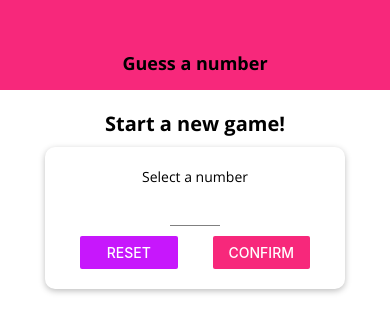
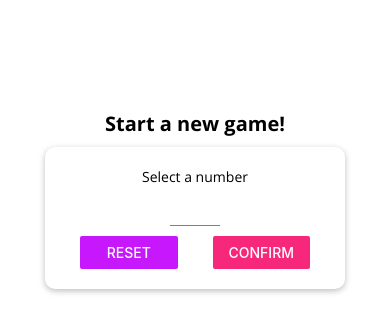
Before and after one commit to brad-trantham/real-app-01-starting-project, a React Native app: screen / in a window 390 px wide. Shown: the top 332 px of the page. Built offline with nearby package versions, Linux system fonts and the light colour scheme.

Commit message:
Commit after lecture 99 - Platform API

```diff
--- a/components/Header.js
+++ b/components/Header.js
@@ -1,5 +1,5 @@
 import React from 'react';
-import {View, Text, StyleSheet} from 'react-native';
+import {View, Text, StyleSheet, Platform} from 'react-native';
 
 import Colors from '../constants/colors';
 import TitleText from '../components/TitleText'
@@ -7,7 +7,7 @@
 const Header = props => {
     return (
         <View style={styles.header}>
-            <TitleText>{props.title}</TitleText>
+            <TitleText style={styles.title}>{props.title}</TitleText>
         </View>
     )
 };
@@ -17,9 +17,14 @@
         width: '100%',
         height: 90,
         paddingTop: 36,
-        backgroundColor: Colors.primary,
+        backgroundColor: Platform.OS === 'android' ? Colors.primary : 'white',
         alignItems: 'center',
-        justifyContent: 'center'
+        justifyContent: 'center',
+        borderBottomColor: Platform.OS === 'ios' ? '#ccc' : 'transparent',
+        borderBottomWidth: Platform.OS === 'ios' ? 1 : 0
+    },
+    title: {
+        color: Platform.OS === 'ios' ? Colors.primary : 'white'
     }
 })
 
--- a/screens/GameScreen.js
+++ b/screens/GameScreen.js
@@ -2,6 +2,7 @@
 import {View, Text, StyleSheet, Alert, ScrollView, FlatList, Dimensions} from 'react-native'
 
 import { Ionicons } from '@expo/vector-icons'
+import { ScreenOrientation } from 'expo';
 
 import NumberContainer from '../components/NumberContainer'
 import Card from '../components/Card'
@@ -28,6 +29,8 @@
 )
 
 const GameScreen = props => {
+    ScreenOrientation.lockAsync(ScreenOrientation.OrientationLock.PORTRAIT)
+
     const initialGuess = generateRandomBetween(1, 99, props.userChoice)
     const [currentGuess, setCurrentGuess] = useState(initialGuess)
     const [pastGuesses, setPastGuesses] = useState([initialGuess.toString()])
```
